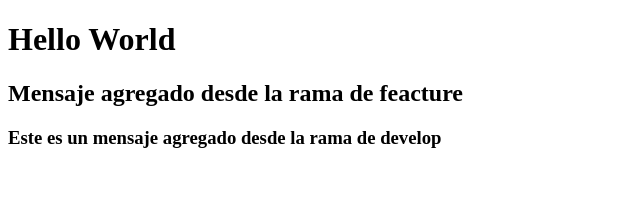
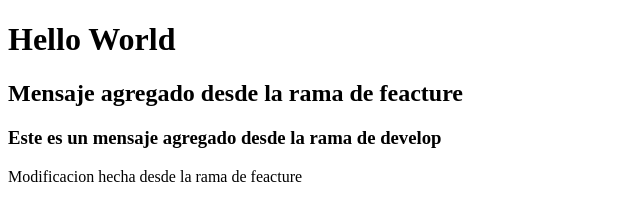
Before and after one commit to YefersonR/Devops, a plain HTML site: page Practica1/index.html in a window 1280 px wide. Shown: the whole page, without its empty margins (0-640 px from the left). Drawn offline with Linux system fonts and the light colour scheme.

Commit message:
message from develop

```diff
--- a/Practica1/index.html
+++ b/Practica1/index.html
@@ -12,5 +12,6 @@
     <h2>Mensaje agregado desde la rama de feacture</h2>
 
     <h3>Este es un mensaje agregado desde la rama de develop</h3>
+    <p>Modificacion hecha desde la rama de feacture</p>
 </body>
 </html>
```
